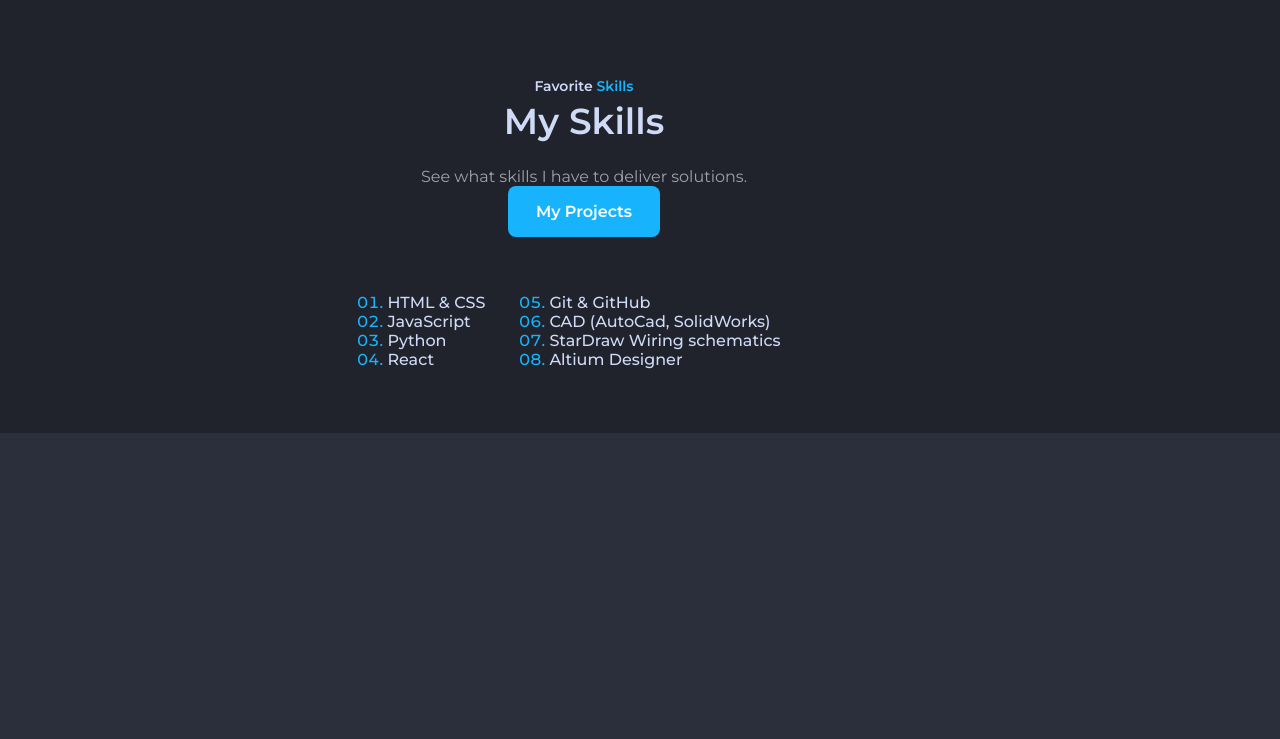
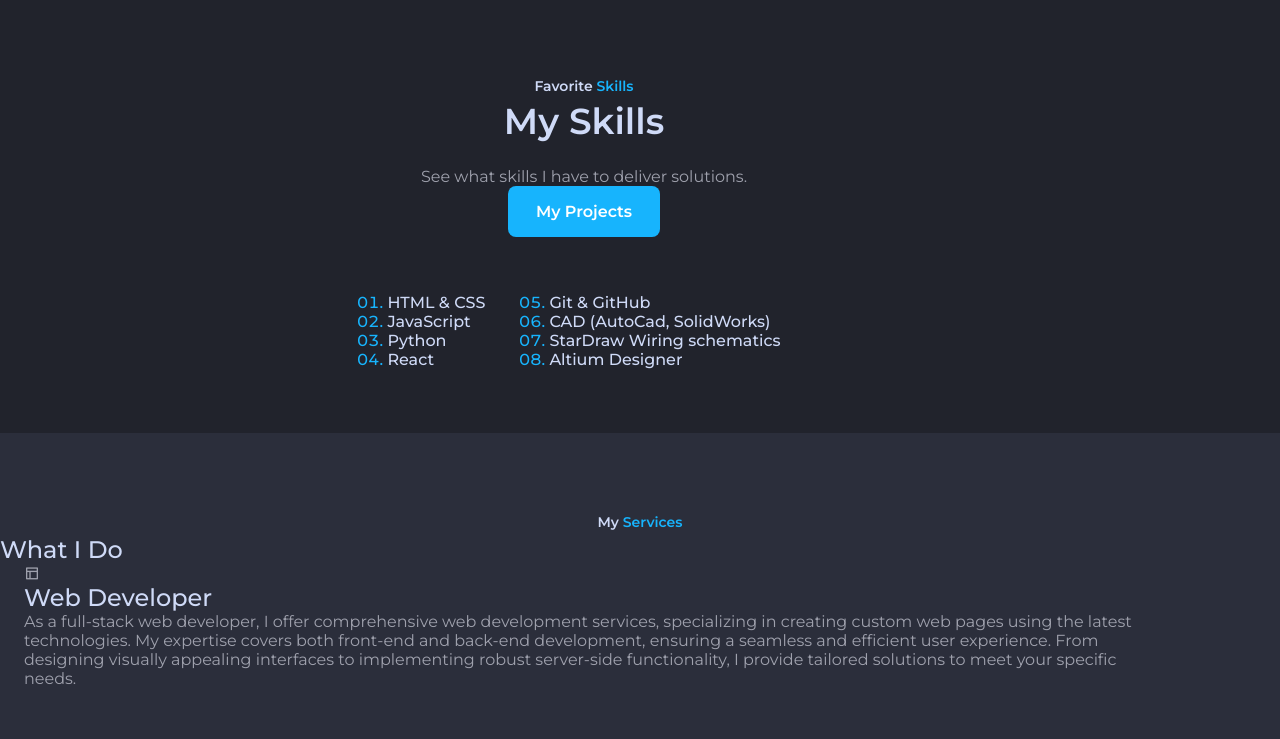
Before and after one commit to WLHeyneke/Virtual-CV_WLHeyneke, a plain HTML site: page index.html in a window 1280 px wide. Shown: the part 1662-2401 px from the top of the page. Drawn offline with nearby package versions, Linux system fonts and the light colour scheme.

Commit message:
update services

```diff
--- a/index.html
+++ b/index.html
@@ -245,6 +245,50 @@
       </section>
       <!--___SERVICES_SECTION___-->
       <section class="services section" id="services">
+        <h3 class="section__subtitle">
+            My <span>Services
+        </h3>
+
+        <h2 clas="section__title">
+            What I Do
+        </h2>
+
+        <div class="services__container container grid">
+            <article class="services__card">
+                <i class="ri-layout-3-line"></i>
+
+                <h2 class="services__title">Web Developer</h2>
+
+                    <p class="services__description">
+                        As a full-stack web developer, I offer comprehensive web development services,
+                        specializing in creating custom web pages using the latest technologies.
+                        My expertise covers both front-end and back-end development,
+                        ensuring a seamless and efficient user experience.
+                        From designing visually appealing interfaces to implementing robust server-side functionality,
+                        I provide tailored solutions to meet your specific needs.
+
+                    </p>
+            </article>
+
+            <article class="services__card">
+
+                <h2 class="services__title"></h2>
+
+                    <p class="services__description">
+
+                    </p>
+            </article>
+
+            <article class="services__card">
+
+                <h2 class="services__title"></h2>
+
+                    <p class="services__description">
+
+                    </p>
+            </article>
+        </div>
+
       </section>
       <!--___PROJECTS_SECTION___-->
       <section class="projects section" id="projects">
```
